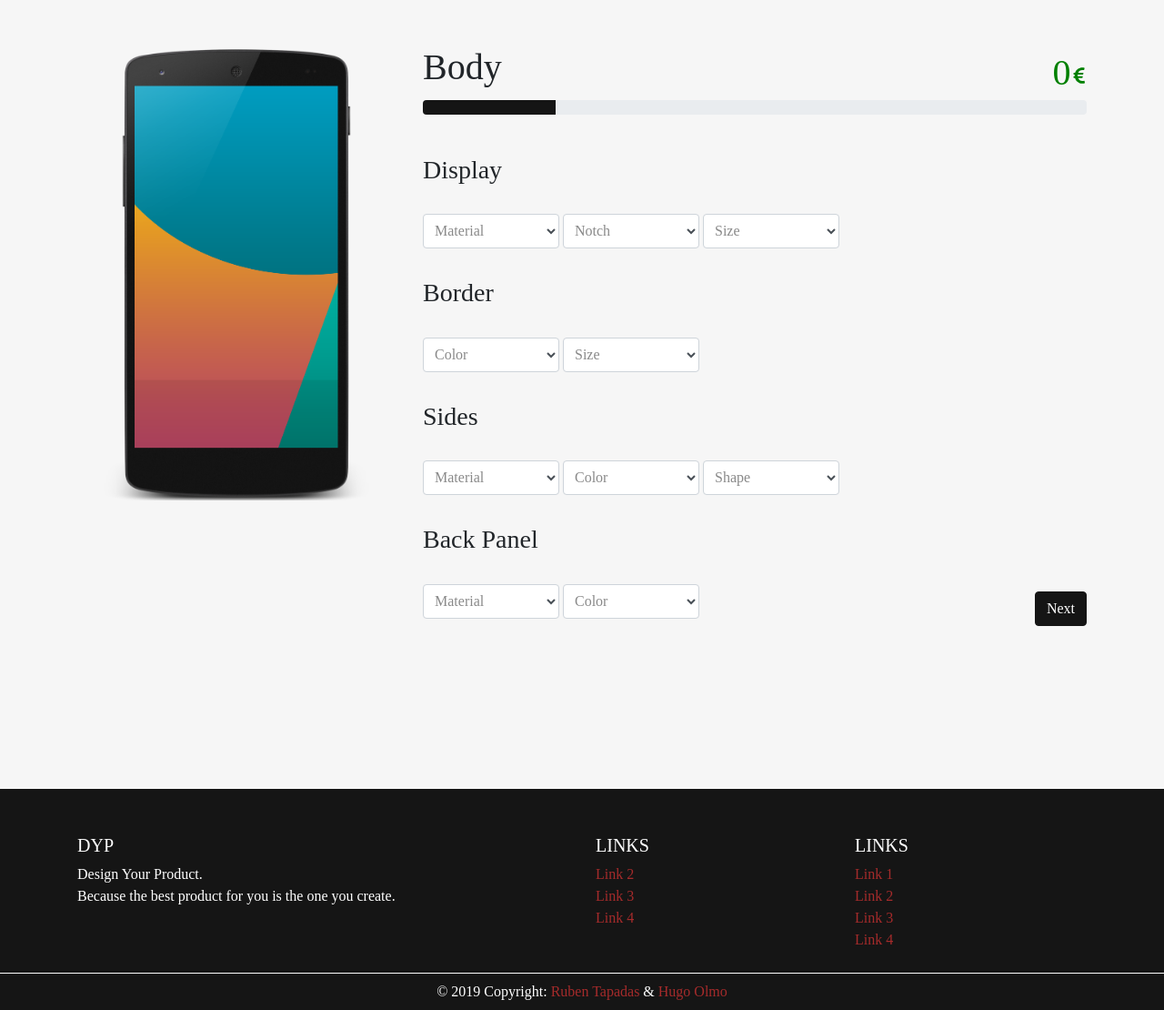
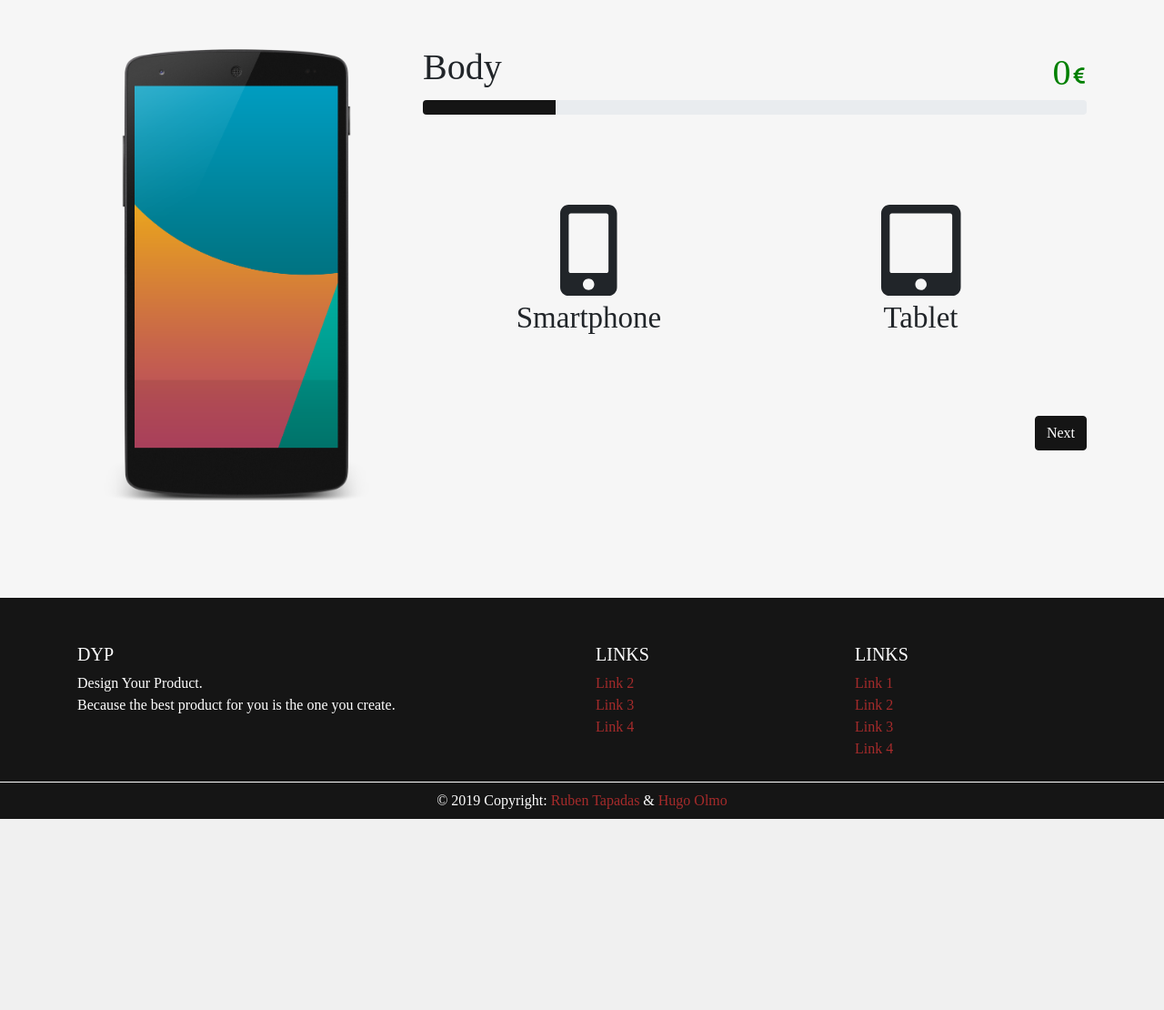
Before and after one commit to RubenTapadas/DYP, a PHP site: page /product.php in a window 1280 px wide. Shown: the part 49-1159 px from the top of the page at 91% size. After the commit the page ends 949 px from the top, so only its background shows below. Run offline with PHP 8.4, Linux system fonts and the light colour scheme; data that the repository does not hold is empty; some libraries are stand-ins or nearby versions.

Commit message:
changed product parameters

```diff
--- a/main.css
+++ b/main.css
@@ -426,3 +426,10 @@ label {
 .product-detail{
   width:150px;
 }
+
+.product-type{
+  border-radius: 5px;
+  width:280px;
+  margin: 0 auto;
+  cursor: pointer;
+}
--- a/main.js
+++ b/main.js
@@ -104,7 +104,22 @@ $(window).on('load', function() {
     window.location.href = 'home.html';
   });
 
+  //Product Type
+  $("#product-phone").click(function() {
+    $("#product-phone").css("border", "solid 5px");
+    $("#product-tablet").css("border", "none");
+  });
+  $("#product-tablet").click(function() {
+    $("#product-tablet").css("border", "solid 5px");
+    $("#product-phone").css("border", "none");
+  });
+
   //Product Slides
+  $("#product-slide-0-button").click(function() {
+    $("#product-slide-0").fadeOut();
+    $("#product-slide-1").delay( 390 ).fadeIn();
+    $(".progress-bar").css("width", "20%");
+  });
   $("#product-slide-1-button").click(function() {
     $("#product-slide-1").fadeOut();
     $("#product-slide-2").delay( 390 ).fadeIn();
@@ -127,6 +142,33 @@ $(window).on('load', function() {
   });
 
 
+  $("#product-slide-5-button").click(function() {
+    $("#product-slide-1").fadeOut();
+    $("#product-slide-0").delay( 390 ).fadeIn();
+    $(".progress-bar").css("width", "0%");
+  });
+  $("#product-slide-6-button").click(function() {
+    $("#product-slide-2").fadeOut();
+    $("#product-slide-1").delay( 390 ).fadeIn();
+    $(".progress-bar").css("width", "20%");
+  });
+  $("#product-slide-7-button").click(function() {
+    $("#product-slide-3").fadeOut();
+    $("#product-slide-2").delay( 390 ).fadeIn();
+    $(".progress-bar").css("width", "40%");
+  });
+  $("#product-slide-8-button").click(function() {
+    $("#product-slide-4").fadeOut();
+    $("#product-slide-3").delay( 390 ).fadeIn();
+    $(".progress-bar").css("width", "60%");
+  });
+  $("#product-slide-9-button").click(function() {
+    $("#product-slide-5").fadeOut();
+    $("#product-slide-4").delay( 390 ).fadeIn();
+    $(".progress-bar").css("width", "80%");
+  });
+
+
 
   //Google
   /* function onSignIn(googleUser) {
--- a/product.php
+++ b/product.php
@@ -109,8 +109,34 @@
               <div class="progress-bar" role="progressbar" style="width: 20%; background-color:#151515" aria-valuenow="25" aria-valuemin="0" aria-valuemax="100"></div>
             </div>
 
+            <form id="product-slide-0" style="padding-top: 2.7rem !important;">
+              <div class="container" style="margin-top: -43px;padding-bottom: 43px;">
+                <div class="row">
+                  <div class="col-sm">
+                    <div id="product-phone" class="pt-5 pb-3 product-type">
+                      <div style="margin:0 auto;width:62.5px">
+                        <span style="font-size:100px;" class="fas fa-mobile-alt"></span>
+                      </div>
+                      <p style="font-size:33px;text-align: center;">Smartphone</p>
+                    </div>
+                  </div>
+                  <div class="col-sm">
+                    <div id="product-tablet" class="pt-5 pb-3 product-type">
+                      <div style="margin:0 auto;width:87.5px">
+                        <span style="font-size:100px;" class="fas fa-tablet-alt"></span>
+                      </div>
+                      <p style="font-size:33px;text-align: center;">Tablet</p>
+                    </div>
+                  </div>
+                </div>
+              </div>
 
-            <form id="product-slide-1" style="padding-top: 2.7rem !important;">
+              <div>
+                <button type="button" id="product-slide-0-button" class="btn btn-primary float-right mt-2">Next</button>
+              </div>
+
+            </form>
+            <form id="product-slide-1" style="padding-top: 2.7rem !important;display:none">
               <h3 class="pb-4">Display</h3>
               <div class="form-group product-detail d-inline-block">
                 <select class="form-control" required>
@@ -199,8 +225,11 @@
                 </select>
                 <label class="form-control-placeholder" for="edit-streetname">Color</label>
               </div>
+              <div>
+                <button type="button" id="product-slide-5-button" class="btn btn-primary float-left mt-2">Previous</button>
+                <button type="button" id="product-slide-1-button" class="btn btn-primary float-right mt-2">Next</button>
+              </div>
 
-              <button type="button" id="product-slide-1-button" class="btn btn-primary float-right mt-2">Next</button>
             </form>
 
 
@@ -330,7 +359,10 @@
                 <label class="form-control-placeholder" for="edit-streetname">Position</label>
               </div>
 
-              <button type="button" id="product-slide-2-button" class="btn btn-primary float-right mt-2">Next</button>
+              <div>
+                <button type="button" id="product-slide-6-button" class="btn btn-primary float-left mt-2">Previous</button>
+                <button type="button" id="product-slide-2-button" class="btn btn-primary float-right mt-2">Next</button>
+              </div>
             </form>
 
             <form id="product-slide-3" style="padding-top: 2.7rem !important; display:none">
@@ -379,7 +411,10 @@
                 <label class="form-control-placeholder" for="edit-streetname">Include</label>
               </div>
 
-              <button type="button" id="product-slide-3-button" class="btn btn-primary float-right mt-2">Next</button>
+              <div>
+                <button type="button" id="product-slide-7-button" class="btn btn-primary float-left mt-2">Previous</button>
+                <button type="button" id="product-slide-3-button" class="btn btn-primary float-right mt-2">Next</button>
+              </div>
             </form>
 
             <form id="product-slide-4" style="padding-top: 2.7rem !important; display:none">
@@ -445,7 +480,10 @@
                 <label class="form-control-placeholder" for="edit-streetname">Type</label>
               </div>
 
-              <button type="button" id="product-slide-4-button" class="btn btn-primary float-right mt-2">Next</button>
+              <div>
+                <button type="button" id="product-slide-8-button" class="btn btn-primary float-left mt-2">Previous</button>
+                <button type="button" id="product-slide-4-button" class="btn btn-primary float-right mt-2">Next</button>
+              </div>
             </form>
 
             <form id="product-slide-5" style="padding-top: 2.7rem !important; display:none">
@@ -519,8 +557,10 @@
               </div>
 
 
-
-              <button type="button" id="product-slide-5-button" class="btn btn-primary float-right mt-2">Finish</button>
+              <div>
+                <button type="button" id="product-slide-9-button" class="btn btn-primary float-left mt-2">Previous</button>
+                <button type="button" id="product-slide-5-button" class="btn btn-primary float-right mt-2">Finish</button>
+              </div>
             </form>
 
           </div>
```
